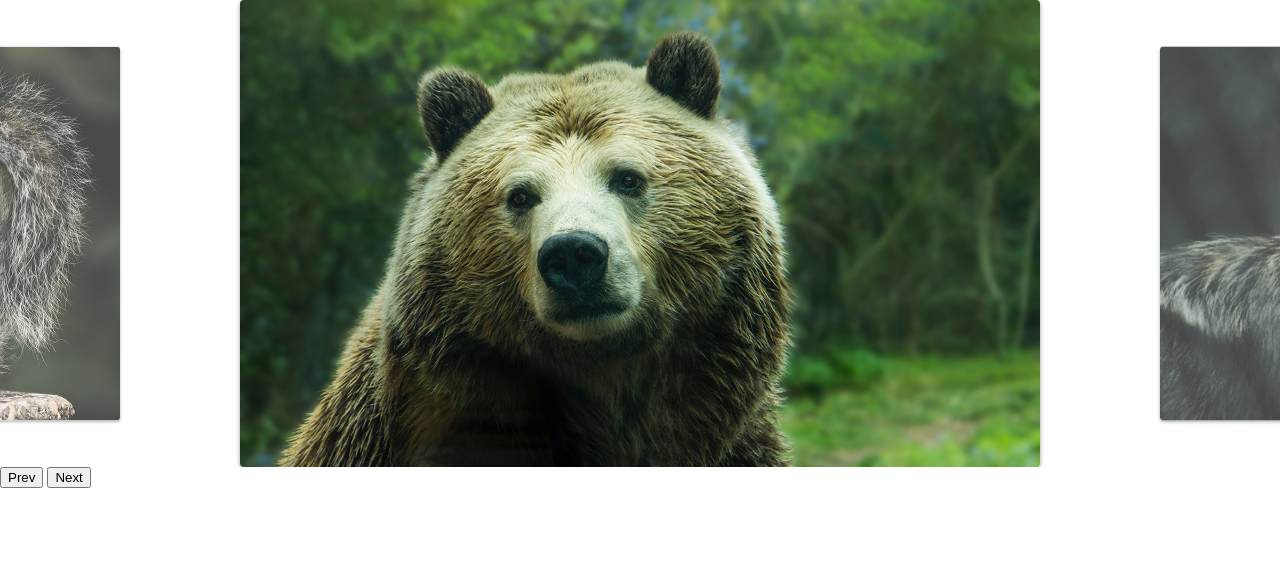
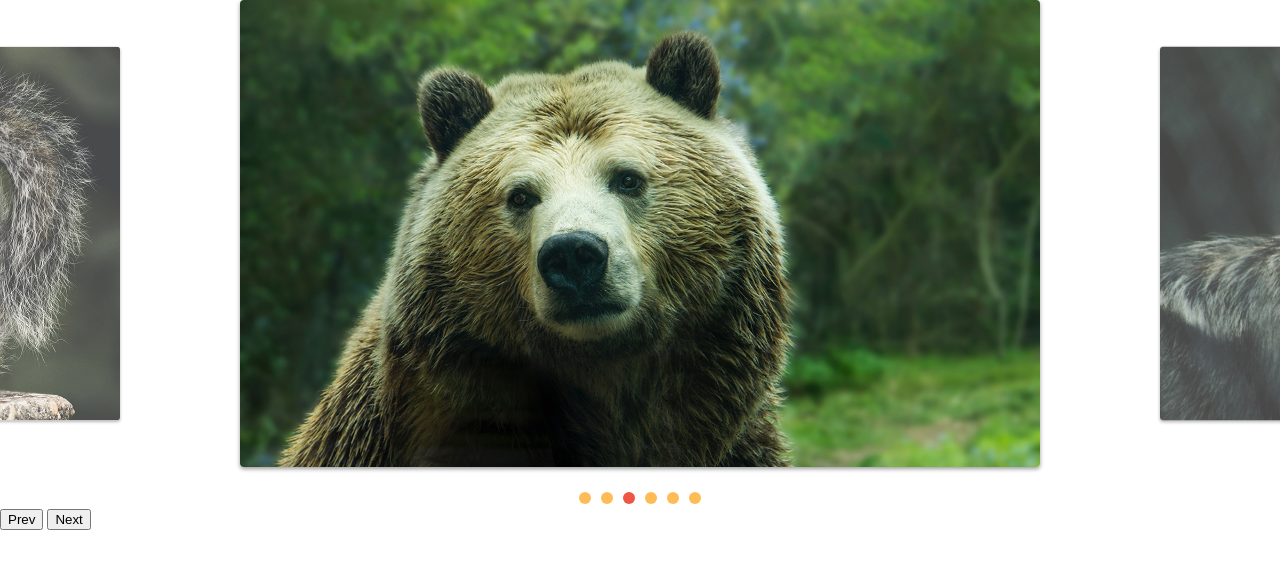
Before and after one commit to kervines/slide-animals, a plain HTML site: page index.html in a window 1280 px wide. Drawn offline with Linux system fonts and the light colour scheme.

Commit message:
adicionada paginacao por slide

```diff
--- a/css/style.css
+++ b/css/style.css
@@ -42,3 +42,25 @@ img {
   opacity: 1;
   transform: scale(1);
 }
+
+[data-control='slide'] {
+  display: flex;
+  justify-content: center;
+  margin-top: 20px;
+}
+
+[data-control='slide'] li a {
+  display: block;
+  width: 12px;
+  height: 12px;
+  background-color: #fb5;
+  border-radius: 50px;
+  overflow: hidden;
+  text-indent: -999px;
+  margin: 5px;
+}
+
+[data-control='slide'] li.active a,
+[data-control='slide'] li a:hover {
+  background-color: #e54;
+}
--- a/js/script.js
+++ b/js/script.js
@@ -3,3 +3,4 @@ import { SlideNav } from './slide.js';
 const slide = new SlideNav('.slide', '.wrapper');
 slide.init();
 slide.addArrow('.prev', '.next');
+slide.addControl();
--- a/js/slide.js
+++ b/js/slide.js
@@ -6,6 +6,7 @@ export default class Slide {
     this.wrapper = document.querySelector(wrapper);
     this.dist = { finalPosition: 0, startX: 0, movement: 0 };
     this.activeClass = 'active';
+    this.changeEvent = new Event('changeEvent');
   }
 
   transition(active) {
@@ -82,7 +83,6 @@ export default class Slide {
       const position = this.slidePosition(element);
       return { position, element };
     });
-    console.log(this.slideArray);
   }
 
   slideIndexNav(index) {
@@ -100,6 +100,7 @@ export default class Slide {
     this.slideIndexNav(index);
     this.dist.finalPosition = activeSlide.position;
     this.changeActiveClass();
+    this.wrapper.dispatchEvent(this.changeEvent);
   }
 
   changeActiveClass() {
@@ -155,6 +156,11 @@ export default class Slide {
 }
 
 export class SlideNav extends Slide {
+  constructor(slide, wrapper) {
+    super(slide, wrapper);
+    this.bindControlEvents();
+  }
+
   addArrow(prev, next) {
     this.prevElement = document.querySelector(prev);
     this.nextElement = document.querySelector(next);
@@ -165,4 +171,46 @@ export class SlideNav extends Slide {
     this.prevElement.addEventListener('click', this.activePrevSlide);
     this.nextElement.addEventListener('click', this.activeNextSlide);
   }
+
+  createControl() {
+    const control = document.createElement('ul');
+    control.dataset.control = 'slide';
+
+    this.slideArray.forEach((item, index) => {
+      control.innerHTML += `<li><a href="#slide${index + 1}">${
+        index + 1
+      }</a></li>`;
+    });
+    this.wrapper.appendChild(control);
+    return control;
+  }
+
+  eventControl(item, index) {
+    item.addEventListener('click', (event) => {
+      event.preventDefault();
+      this.changeSlide(index);
+    });
+    this.wrapper.addEventListener('changeEvent', this.activeControlItem);
+  }
+
+  activeControlItem() {
+    this.controlArray.forEach((item) =>
+      item.classList.remove(this.activeClass)
+    );
+    this.controlArray[this.index.active].classList.add(this.activeClass);
+  }
+
+  addControl(customControl) {
+    this.control =
+      document.querySelector(customControl) || this.createControl();
+
+    this.controlArray = [...this.control.children];
+    this.activeControlItem();
+    this.controlArray.forEach(this.eventControl);
+  }
+
+  bindControlEvents() {
+    this.eventControl = this.eventControl.bind(this);
+    this.activeControlItem = this.activeControlItem.bind(this);
+  }
 }
```
